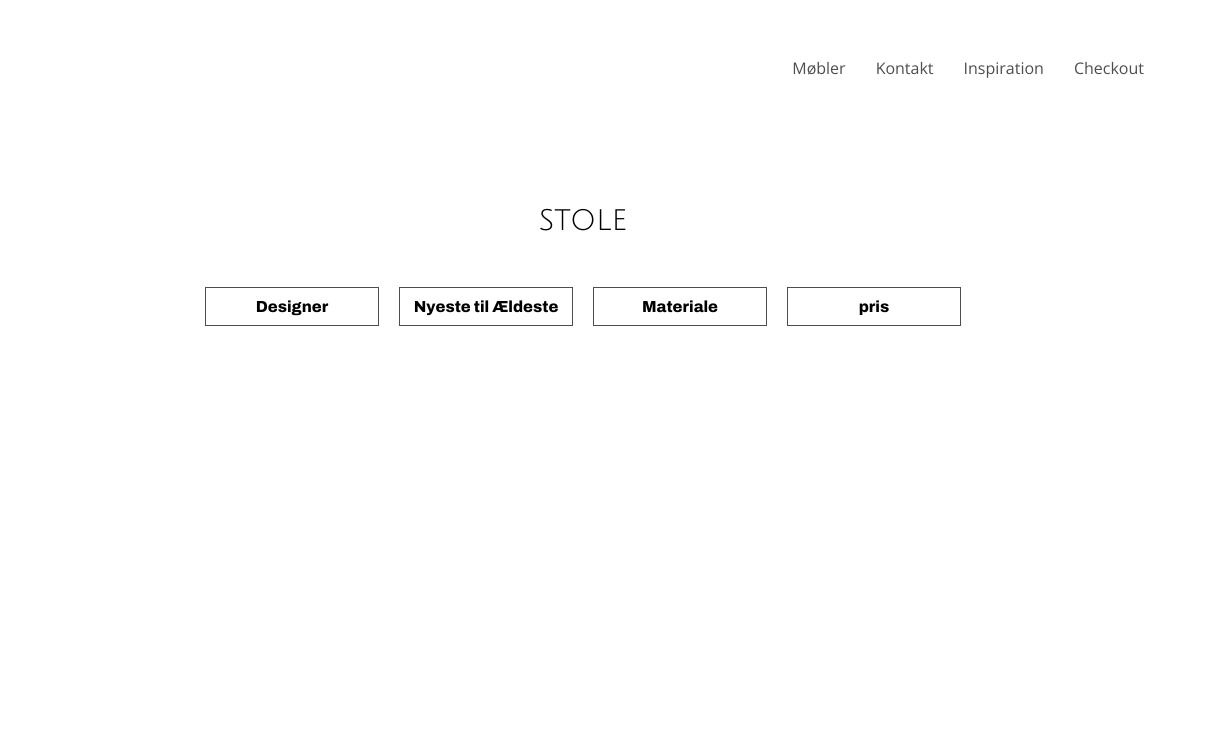
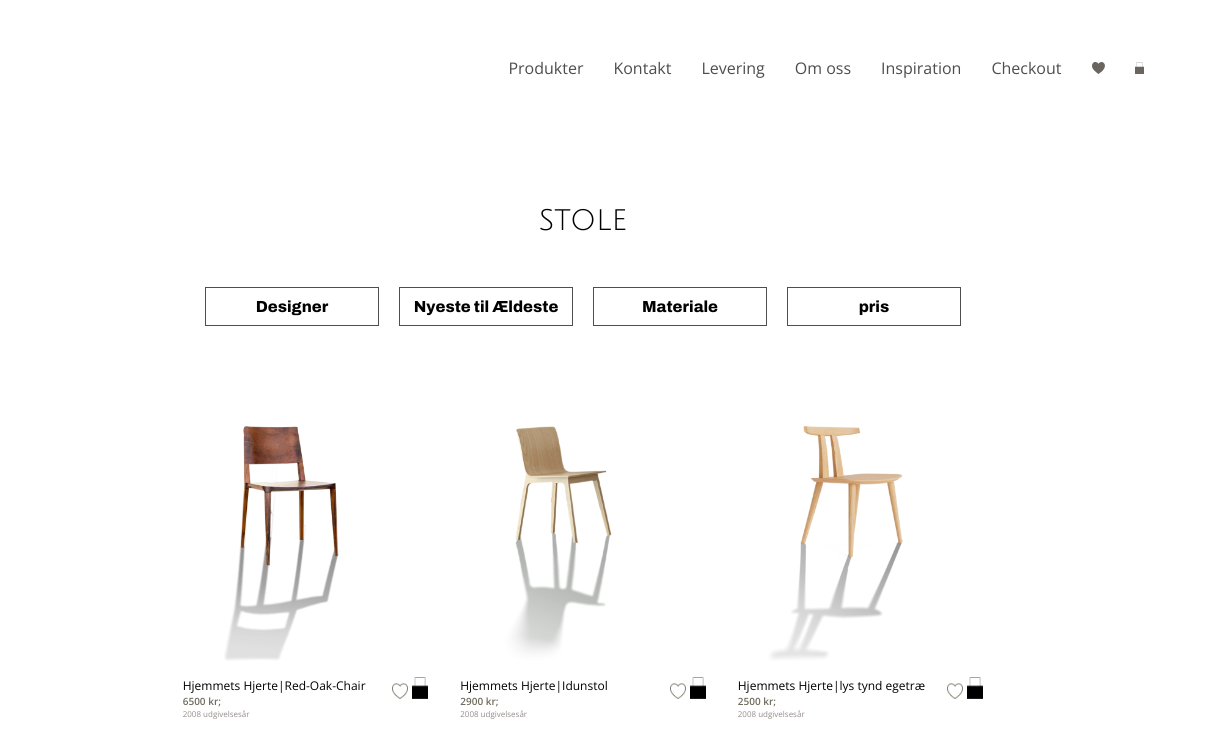
Before and after one commit to ohjenssen/HjemmetsHjerteWebsite, a website: page pages/products.html in a window 1280 px wide. Shown: the top 745 px of the page, 57-1280 px from the left. Drawn offline with nearby package versions, Linux system fonts and the light colour scheme.

Commit message:
Header fixes

```diff
--- a/css/styles.css
+++ b/css/styles.css
@@ -562,8 +562,3 @@ margin-right: 5px;
   }
 
 }
-
-
-=======
-      "wdth" 100;
-}
--- a/pages/products.html
+++ b/pages/products.html
@@ -12,10 +12,14 @@
         <div class="nav-container">
             <a href="../index.html"><img class="logo" src="../images/logo/Forenklet_logo uden_slogan.png" alt="Hjemmets Hjerte logo"></a>
             <nav class="desktop-nav">
-                <a class="navigation-link">Møbler</a>
+                <a class="navigation-link" href="./products.html">Produkter</a>
                 <a class="navigation-link">Kontakt</a>
-                <a class="navigation-link">Inspiration</a>
+                <a class="navigation-link" href="./levering.html">Levering</a>
+                <a class="navigation-link" href="./omoss.html">Om oss</a>
+                <a class="navigation-link" href="./inspiration.html">Inspiration</a>
                 <a class="navigation-link">Checkout</a>
+                <a class="navigation-link"><img src="../images/icons/heart.svg" class="navigation-icons"/></a>
+                <a class="navigation-link"><img src="../images/icons/shoppingbag.svg" class="navigation-icons"/></a>
             </nav>
             <button class="hamburger">
                 <div class="bar"></div>
@@ -24,7 +28,9 @@
         <nav class="mobile-nav">
             <a>Møbler</a>
             <a>Kontakt</a>
-            <a>Inspiration</a>
+            <a href="./levering.html">Levering</a>
+            <a href="./omoss.html">Om oss</a>
+            <a href="./inspiration.html">Inspiration</a>
             <a>Checkout</a>
         </nav>
     </header>
@@ -142,7 +148,7 @@
 </section>
 
     </footer>
-    <scripts src="../js/index.js" type="module"></scripts>
-    <!-- <script src="../js/functions/products.js" type="module"></script> -->
+    <script src="../js/index.js" type="module"></script>
+    <script src="../js/functions/products.js" type="module"></script>
 </body>
 </html>
```
Also changed, not shown: index.html (+1 -1 lines), pages/levering.html (+1 -1 lines), pages/omoss.html (+1 -1 lines).
